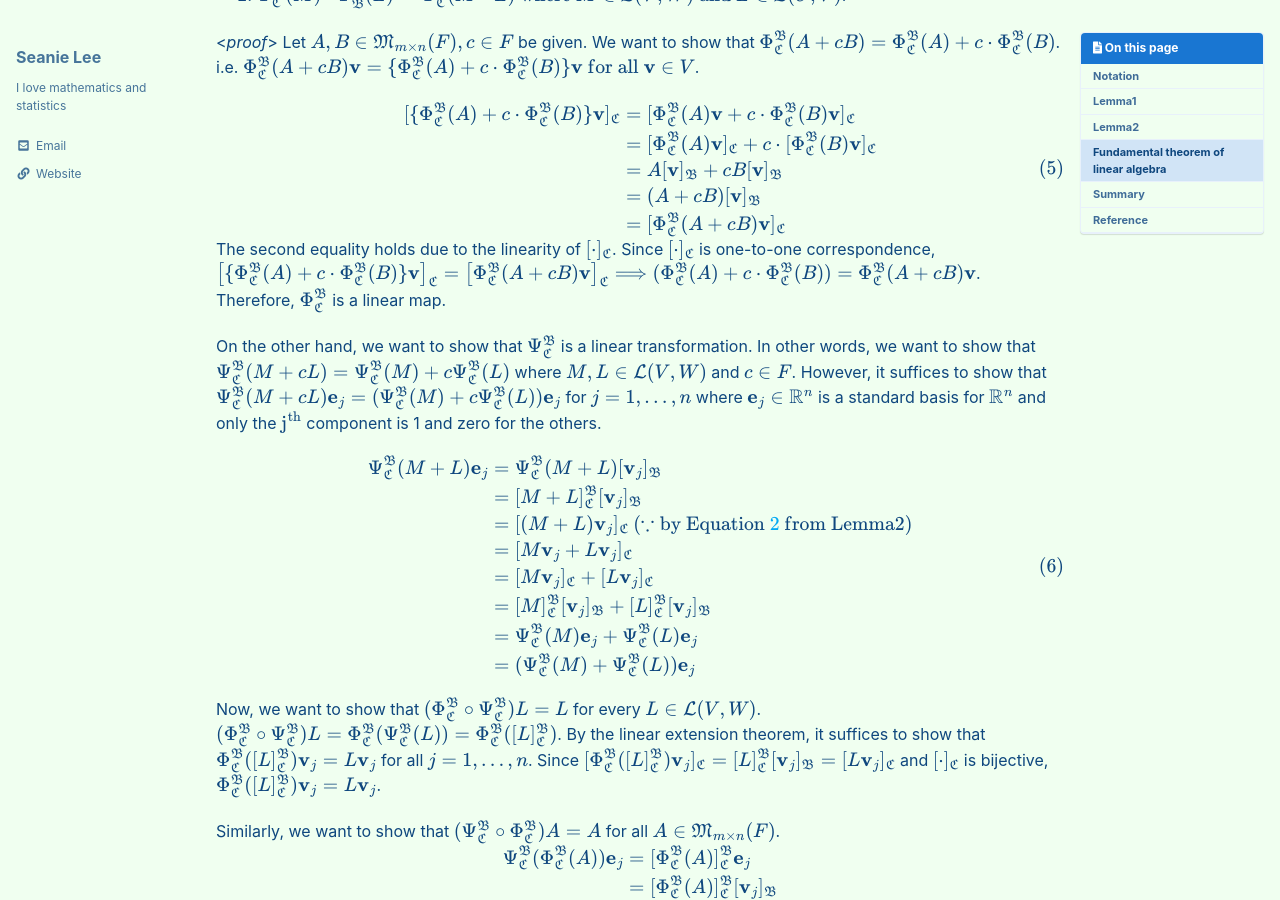
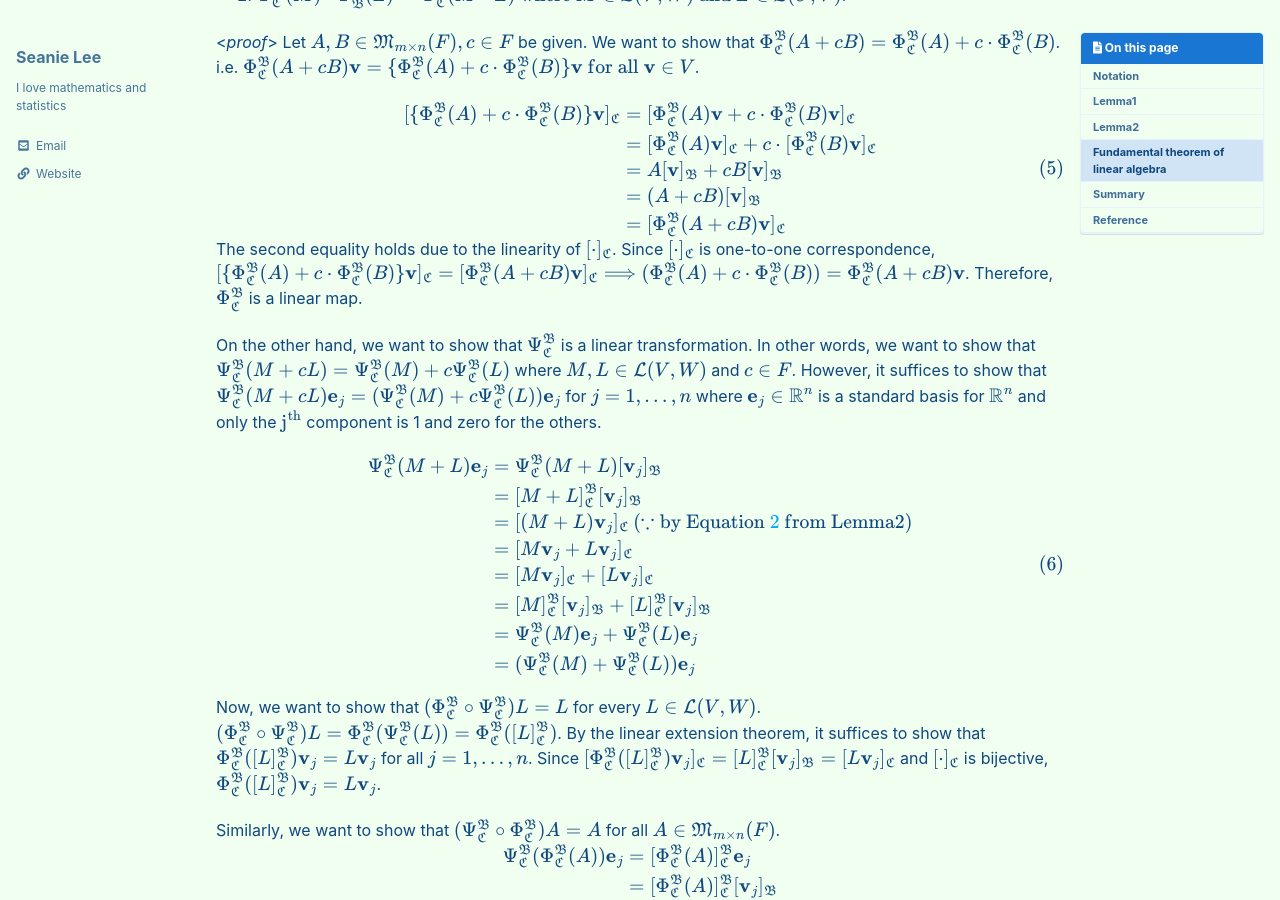
Before and after one commit to seanie12/blog, a Jekyll site: the page built from _posts/2020-12-30-fudamental-theorem-of-linear-algebra.md, in a window 1280 px wide and 900 px high, scrolled down 1821 px. Built offline with Jekyll 4.4.1, drawn with Linux system fonts in a browser that asks for light colours; cached includes are drawn as plain includes; formulas are drawn with MathJax 3.

Commit message:
Update 2020-12-30-fudamental-theorem-of-linear-algebra.md

```diff
--- a/_posts/2020-12-30-fudamental-theorem-of-linear-algebra.md
+++ b/_posts/2020-12-30-fudamental-theorem-of-linear-algebra.md
@@ -96,7 +96,7 @@ $$\begin{align}
 &= [\Phi^{\mathfrak{B}}_{\mathfrak{C}}(A + cB)\mathbf{v}]_{\mathfrak{C}}
 \end{split}
 \end{align}$$
-The second equality holds due to the linearity of $$[\cdot]_{\mathfrak{C}}$$. Since $$[\cdot]_{\mathfrak{C}}$$ is one-to-one correspondence, $$ \left[\{\Phi^{\mathfrak{B}}_{\mathfrak{C}}(A) + c\cdot\Phi^{\mathfrak{B}}_{\mathfrak{C}} (B)\} \mathbf{v} \right]_{\mathfrak{C}} = \left[\Phi^{\mathfrak{B}}_{\mathfrak{C}}(A + cB)\mathbf{v}\right]_{\mathfrak{C}} \Longrightarrow  (\Phi^{\mathfrak{B}}_{\mathfrak{C}}(A) + c \cdot \Phi^{\mathfrak{B}}_{\mathfrak{C}}(B) ) = \Phi^{\mathfrak{B}}_{\mathfrak{C}}(A + cB) \mathbf{v}$$. Therefore, $$\Phi^{\mathfrak{B}}_{\mathfrak{C}}$$ is a linear map.
+The second equality holds due to the linearity of $$[\cdot]_{\mathfrak{C}}$$. Since $$[\cdot]_{\mathfrak{C}}$$ is one-to-one correspondence, $$ [\{\Phi^{\mathfrak{B}}_{\mathfrak{C}}(A) + c\cdot\Phi^{\mathfrak{B}}_{\mathfrak{C}} (B)\} \mathbf{v} ]_{\mathfrak{C}} = [\Phi^{\mathfrak{B}}_{\mathfrak{C}}(A + cB)\mathbf{v}]_{\mathfrak{C}} \Longrightarrow  (\Phi^{\mathfrak{B}}_{\mathfrak{C}}(A) + c \cdot \Phi^{\mathfrak{B}}_{\mathfrak{C}}(B) ) = \Phi^{\mathfrak{B}}_{\mathfrak{C}}(A + cB) \mathbf{v}$$. Therefore, $$\Phi^{\mathfrak{B}}_{\mathfrak{C}}$$ is a linear map.
 
 On the other hand, we want to show that $$\Psi^{\mathfrak{B}}_{\mathfrak{C}}$$ is a linear transformation. In other words, we want to show that $$\Psi^{\mathfrak{B}}_{\mathfrak{C}}(M + cL) = \Psi^{\mathfrak{B}}_{\mathfrak{C}}(M) + c \Psi^{\mathfrak{B}}_{\mathfrak{C}}(L)$$ where $$M, L \in \mathcal{L}(V,W)$$ and $$c \in F$$. However, it suffices to show that $$\Psi^{\mathfrak{B}}_{\mathfrak{C}}(M + cL) \mathbf{e}_j= (\Psi^{\mathfrak{B}}_{\mathfrak{C}}(M) + c \Psi^{\mathfrak{B}}_{\mathfrak{C}}(L))\mathbf{e}_j$$ for $$j=1, \ldots,n$$ where $$\mathbf{e}_j \in \mathbb{R}^n$$ is a standard basis for $$\mathbb{R}^n$$ and only the $$\text{j}^{\text{th}}$$ component is 1 and zero for the others.
 
```
